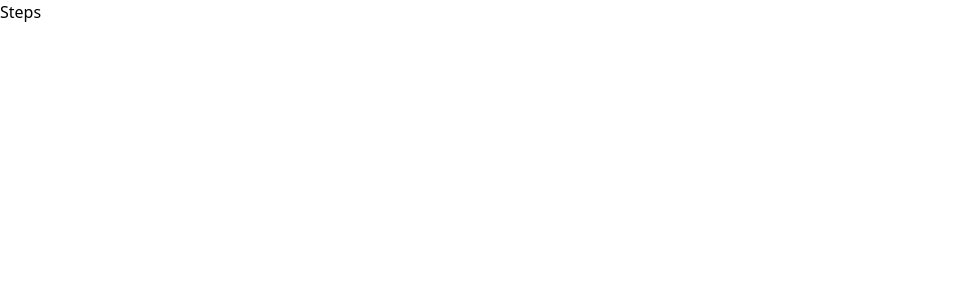
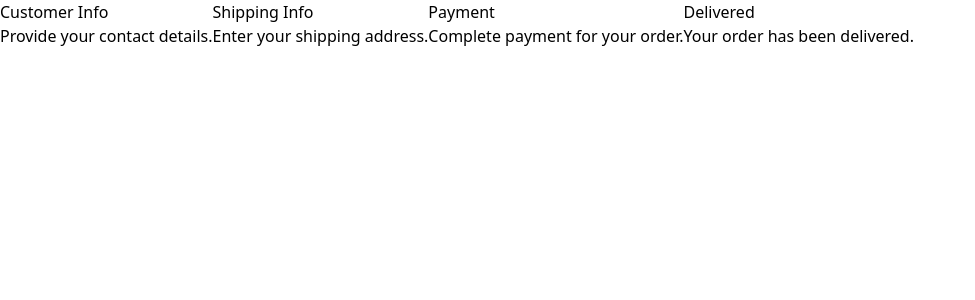
Before and after one commit to rushikeshg25/React-Challenges, a React (Vite) app: page /multistep-form-progess in a window 1280 px wide. Shown: the top 300 px of the page, without its empty margins (0-975 px from the left). Built offline with nearby package versions, Linux system fonts and the light colour scheme.

Commit message:
Added Stepper challenge

```diff
--- a/src/Challenges/multistep-form-progress/Index.tsx
+++ b/src/Challenges/multistep-form-progress/Index.tsx
@@ -19,7 +19,7 @@ const MultiStepFormProgress = () => {
       Component: () => <div> Your order has been delivered.</div>,
     },
   ];
-  return <Steps StepT={CHECKOUT_STEPS} />;
+  return <Steps steps={CHECKOUT_STEPS} />;
 };
 
 export default MultiStepFormProgress;
--- a/src/Challenges/multistep-form-progress/Steps.tsx
+++ b/src/Challenges/multistep-form-progress/Steps.tsx
@@ -3,8 +3,18 @@ type StepT = {
   Component: () => JSX.Element;
 };
 
-const Steps = ({ name, Component }: StepT[]) => {
-  return <div>Steps</div>;
+const Steps = (props: { steps: StepT[] }) => {
+  console.log(props.steps);
+  return (
+    <div className='flex flex-row'>
+      {props.steps.map((step) => (
+        <div key={step.name}>
+          <h2>{step.name}</h2>
+          <step.Component />
+        </div>
+      ))}
+    </div>
+  );
 };
 
 export default Steps;
```
